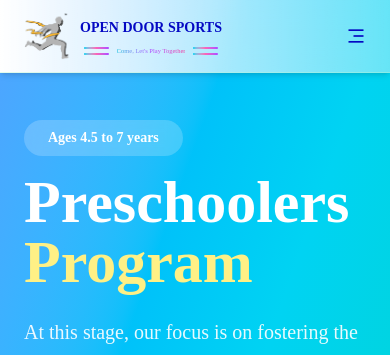
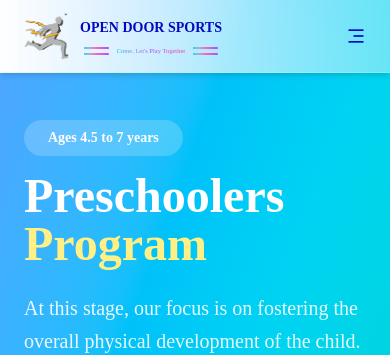
Before and after one commit to abhikr11/Open-Door-Sports, a Next.js app: page /program/PreschoolersProgram in a window 390 px wide. Shown: the top 355 px of the page. Built offline with nearby package versions, Linux system fonts and the light colour scheme; a web font is replaced by a local one.

Commit message:
fix(hero): align preschooler hero section image to the right

```diff
--- a/src/components/ourProgram/PreschoolersProgram.jsx
+++ b/src/components/ourProgram/PreschoolersProgram.jsx
@@ -57,7 +57,7 @@ export default function PreschoolersProgram() {
               <div className="inline-block bg-white/20 backdrop-blur-sm text-white px-6 py-2 rounded-full text-sm font-semibold mb-4">
                 Ages 4.5 to 7 years
               </div>
-              <h1 className="text-6xl font-black text-white mb-6">
+              <h1 className="text-5xl sm:text-6xl font-black text-white mb-6">
                 Preschoolers <span className="text-yellow-200">Program</span>
               </h1>
               <p className="text-xl text-white/90 mb-8 leading-relaxed">
```
